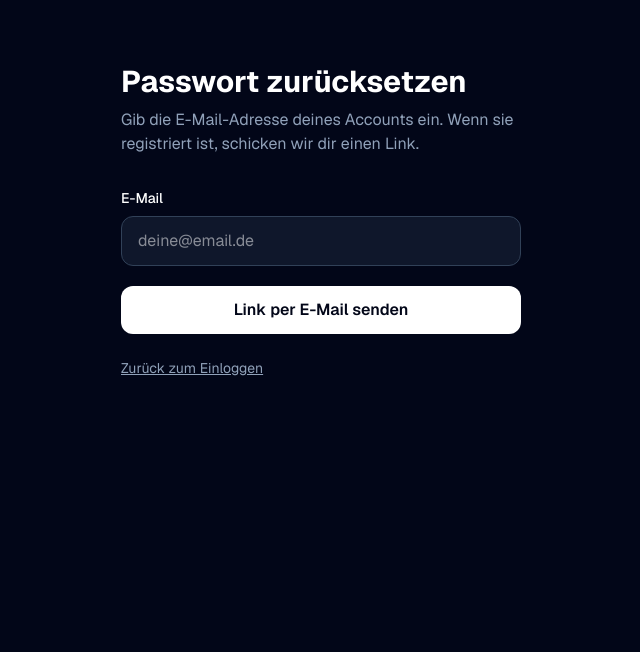
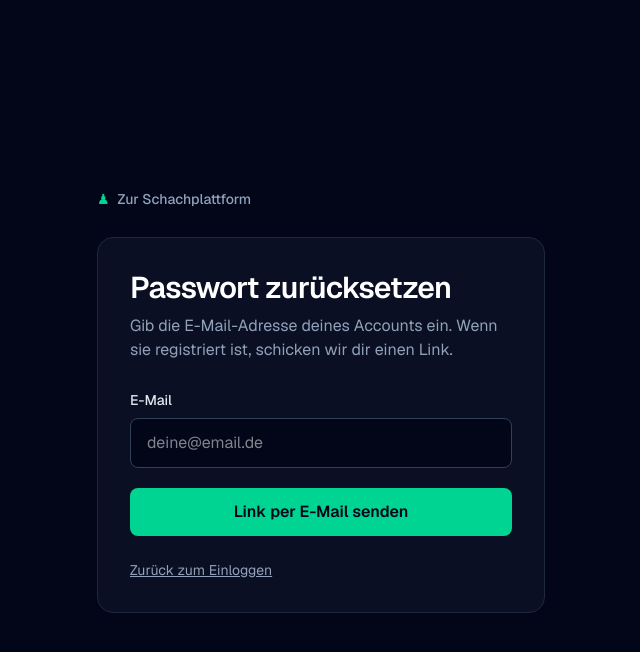
Before and after one commit to Davidbi08/schach-plattform, a Next.js app: page /forgot-password in a window 1280 px wide. Shown: the top 652 px of the page, without its empty margins (463-1103 px from the left). Built offline with nearby package versions, Linux system fonts and the light colour scheme.

Commit message:
Refine password recovery page styling
Updated the layout and styles for the password reset page, enhancing user experience with improved design elements.

```diff
--- a/app/forgot-password/page.tsx
+++ b/app/forgot-password/page.tsx
@@ -1,4 +1,5 @@
 "use client";
+
 import { useState } from "react";
 import Link from "next/link";
 import { createClient } from "@/lib/supabase/client";
@@ -27,19 +28,22 @@ export default function ForgotPasswordPage() {
   }
 
   return (
-    <main className="min-h-screen bg-slate-950 text-white">
-      <div className="mx-auto max-w-md px-6 py-16">
-        <h1 className="text-3xl font-bold">Passwort zurücksetzen</h1>
+    <main className="flex min-h-screen items-center bg-slate-950 px-5 py-12 text-white">
+      <div className="mx-auto w-full max-w-md">
+        <Link href="/" className="mb-7 inline-flex items-center gap-2 text-sm font-medium text-slate-400 transition hover:text-white"><span className="text-emerald-400" aria-hidden="true">♟</span> Zur Schachplattform</Link>
+        <section className="rounded-2xl border border-slate-800 bg-slate-900/60 p-6 sm:p-8">
+          <h1 className="text-3xl font-semibold tracking-tight">Passwort zurücksetzen</h1>
           <p className="mt-2 text-slate-400">Gib die E-Mail-Adresse deines Accounts ein. Wenn sie registriert ist, schicken wir dir einen Link.</p>
-        <form onSubmit={handleSubmit} className="mt-8 space-y-5">
+          <form onSubmit={handleSubmit} className="mt-7 space-y-5">
             <div>
-            <label htmlFor="email" className="mb-2 block text-sm font-medium">E-Mail</label>
-            <input id="email" type="email" value={email} onChange={(event) => setEmail(event.target.value)} required autoComplete="email" className="w-full rounded-xl border border-slate-700 bg-slate-900 px-4 py-3 outline-none focus:border-slate-400" placeholder="deine@email.de" />
+              <label htmlFor="email" className="mb-2 block text-sm font-medium text-slate-200">E-Mail</label>
+              <input id="email" type="email" value={email} onChange={(event) => setEmail(event.target.value)} required autoComplete="email" className="w-full rounded-lg border border-slate-700 bg-slate-950 px-4 py-3 outline-none transition focus:border-emerald-400" placeholder="deine@email.de" />
             </div>
-          <button type="submit" disabled={loading} className="w-full rounded-xl bg-white px-4 py-3 font-semibold text-slate-950 disabled:opacity-50">{loading ? "Sende Link..." : "Link per E-Mail senden"}</button>
+            <button type="submit" disabled={loading} className="w-full rounded-lg bg-emerald-400 px-4 py-3 font-semibold text-slate-950 transition hover:bg-emerald-300 disabled:opacity-50">{loading ? "Sende Link..." : "Link per E-Mail senden"}</button>
           </form>
           {message && <p role="status" className="mt-6 rounded-xl border border-slate-700 bg-slate-900 p-4 text-sm text-slate-300">{message}</p>}
           <p className="mt-6 text-sm text-slate-400"><Link className="underline hover:text-white" href="/login">Zurück zum Einloggen</Link></p>
+        </section>
       </div>
     </main>
   );
```
Lines whose indentation alone changed are shown as unchanged.
